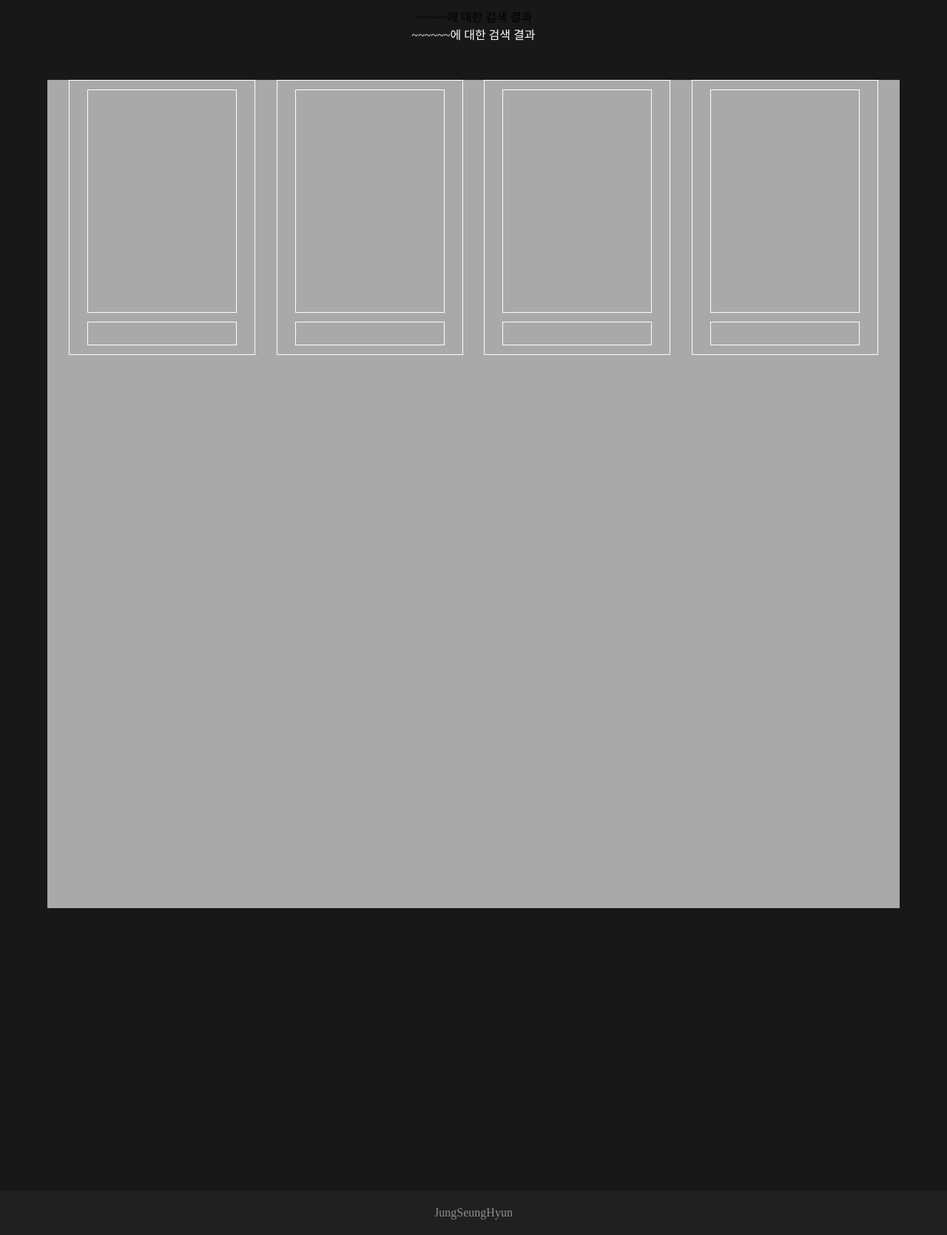
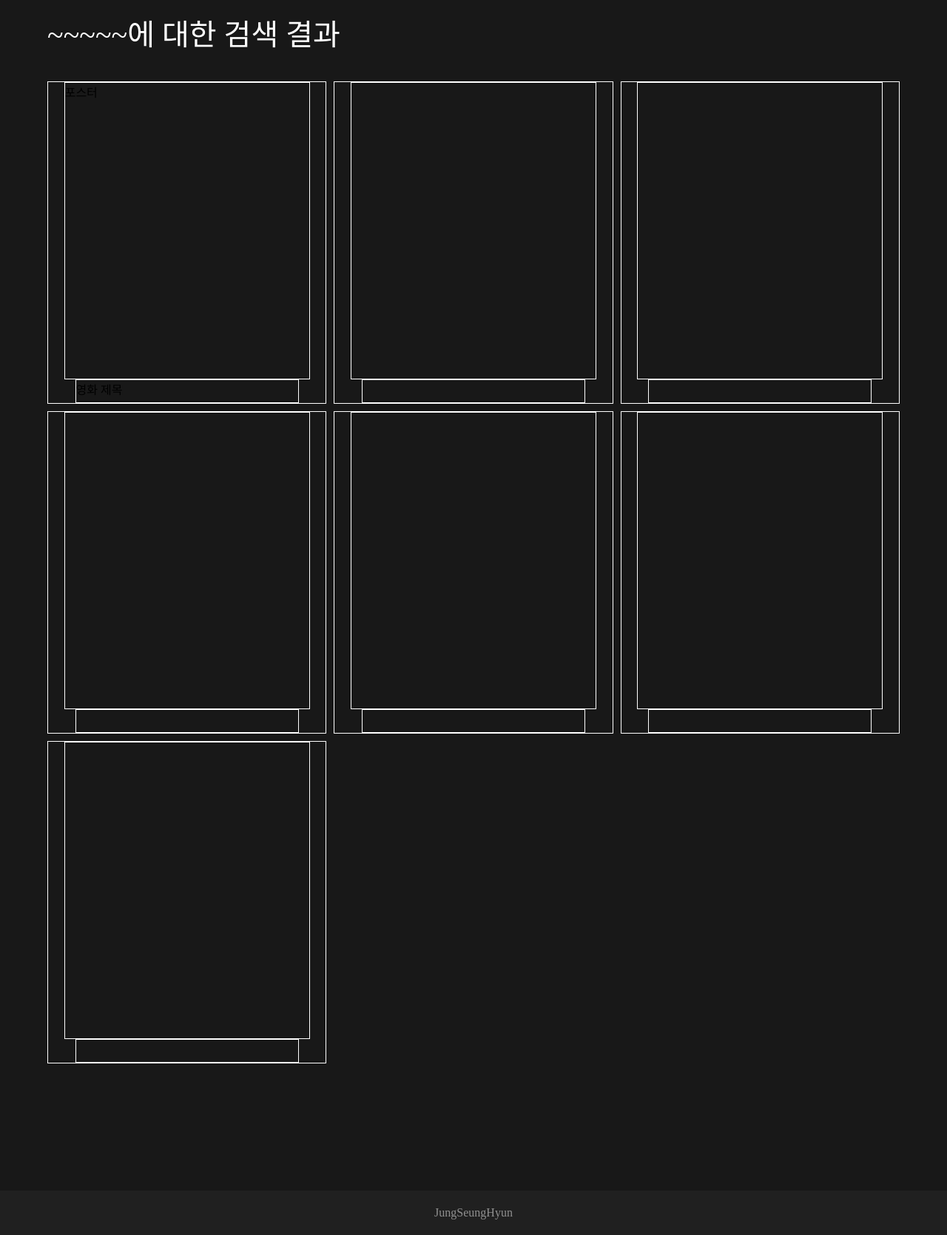
Before and after one commit to herrakam/FINDA, a Flask app: page /search in a window 1280 px wide. Shown: the part 60-1730 px from the top of the page at 74% size. Run offline with Flask 2, Linux system fonts and the light colour scheme; some libraries are stand-ins or nearby versions.

Commit message:
search 레이아웃 완료

```diff
--- a/templates/layout.html
+++ b/templates/layout.html
@@ -124,10 +124,11 @@
         .eidtor{
             color: #909090;
         }
-        {% block style %}
+    </style>
 
-        {% endblock %}
-    </style>
+    {% block style %}
+
+    {% endblock %}
 </head>
 <body>
 <div class="header">
@@ -156,9 +157,9 @@
 <div class="footer">
     <div class="eidtor">JungSeungHyun </div>
 </div>
-    {% block script %}
+{% block script %}
 
-    {% endblock %}
+{% endblock %}
 </body>
 
 </html>
--- a/templates/search.html
+++ b/templates/search.html
@@ -1,26 +1,28 @@
 {% extends 'layout.html' %}
 {% block style %}
 <style>
+  .searchTopWrap{
+    width:90%;
+    height: 50px ;
+  }
   .searchTopWord{
-    height: 30px;
-    border: 1px solid white;
-    background: blue;
-  }
-  .prac{
+    height: 50px;
+    margin-top: 5px;
+    /*border: 1px solid white;*/
     color: white;
+    font-size: 40px;
+    float: left;
   }
   .mainWrap{
     width:90%;
     height: 70%;
-    background: darkgray;
     margin: 50px 0 0 0;
-    display: flex;
-    justify-content: space-evenly;
+    display: grid;
+    grid-gap: 10px;
+    grid-template-columns: repeat(auto-fit, minmax(300px, 1fr));
 
   }
   .resultMovie{
-    width:250px;
-    height: 370px;
     border: 1px solid white;
     display: flex;
     flex-direction: column;
@@ -29,8 +31,8 @@
 
   }
   .poster{
-    width:200px;
-    height: 300px;
+    width:330px;
+    height: 400px;
     border: 1px solid white;
   }
   .title{
@@ -43,9 +45,22 @@
 {% endblock %}
 
 {% block content %}
-<div class="searchTopWord">~~~~~에 대한 검색 결과</div>
-<div class="prac">~~~~~~에 대한 검색 결과</div>
+<div class="searchTopWrap">
+  <div class="searchTopWord">~~~~~에 대한 검색 결과</div>
+</div>
 <div class="mainWrap">
+  <div class="resultMovie">
+    <div class="poster">포스터</div>
+    <div class="title">영화 제목</div>
+  </div>
+  <div class="resultMovie">
+    <div class="poster"></div>
+    <div class="title"></div>
+  </div>
+  <div class="resultMovie">
+    <div class="poster"></div>
+    <div class="title"></div>
+  </div>
   <div class="resultMovie">
     <div class="poster"></div>
     <div class="title"></div>
```
